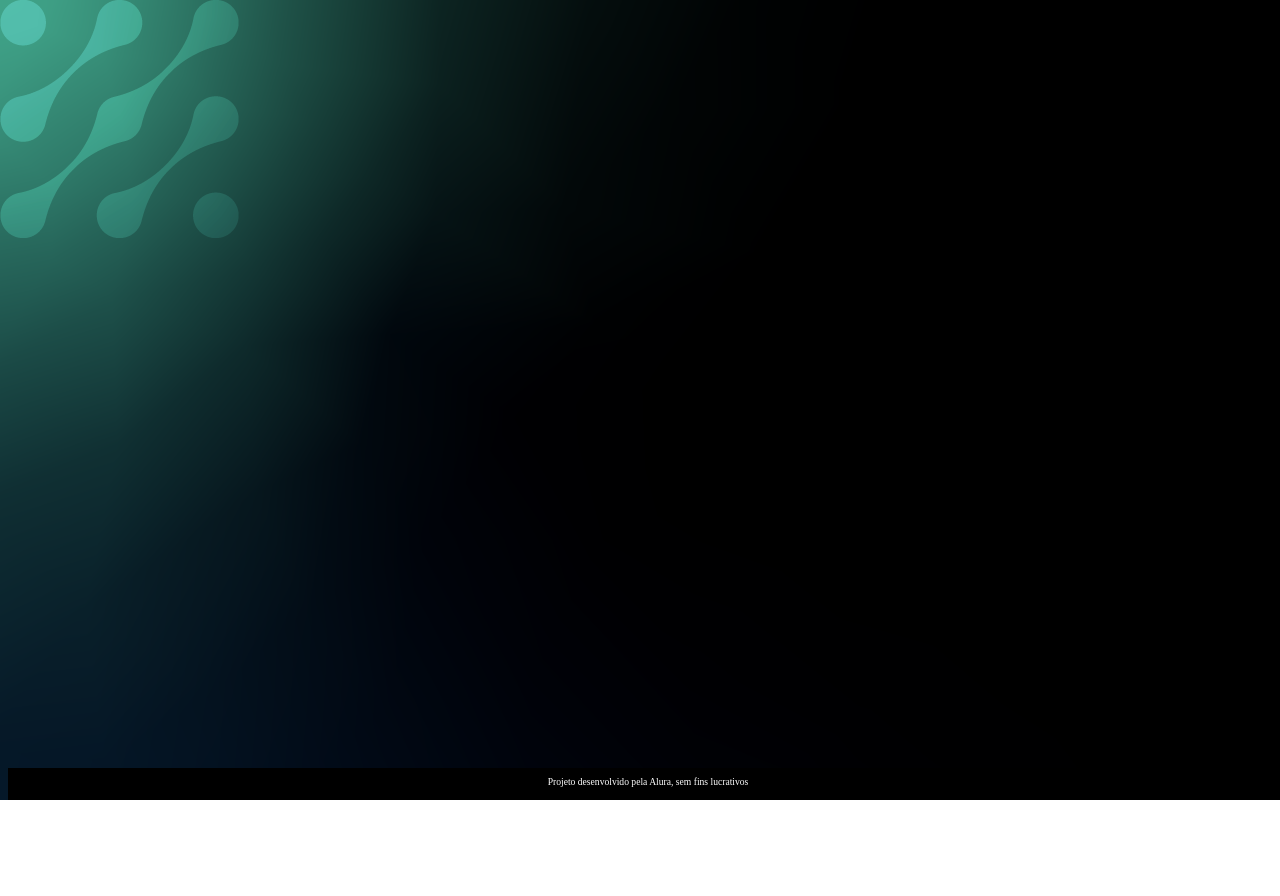
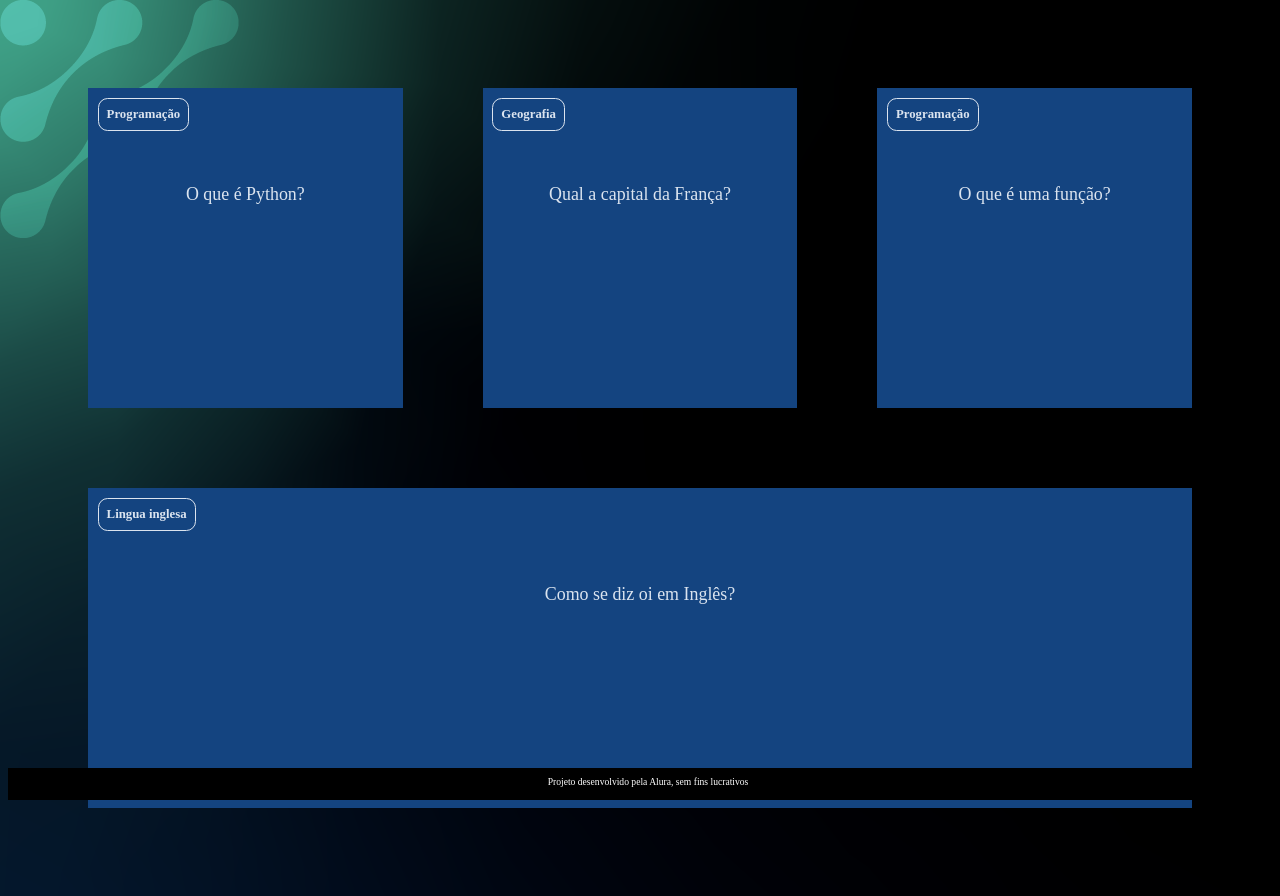
Before and after one commit to Coisaboa018/FlashCard, a plain HTML site: page index.html in a window 1280 px wide. Before the commit the page ends 800 px from the top, so only its background shows below. Drawn offline with Linux system fonts and the light colour scheme; files that its build step writes are made by us from their sources; files whose address does not match are found by name.

Commit message:
Update index.html

```diff
--- a/index.html
+++ b/index.html
@@ -26,6 +26,6 @@
         <p>Projeto desenvolvido pela Alura, sem fins lucrativos</p>
     </footer>
     <script src="app.js"></script>
-    <script src="pergunta.js"></script>
+    <script src="perguntas.js"></script>
 </body>
 </html>
```
